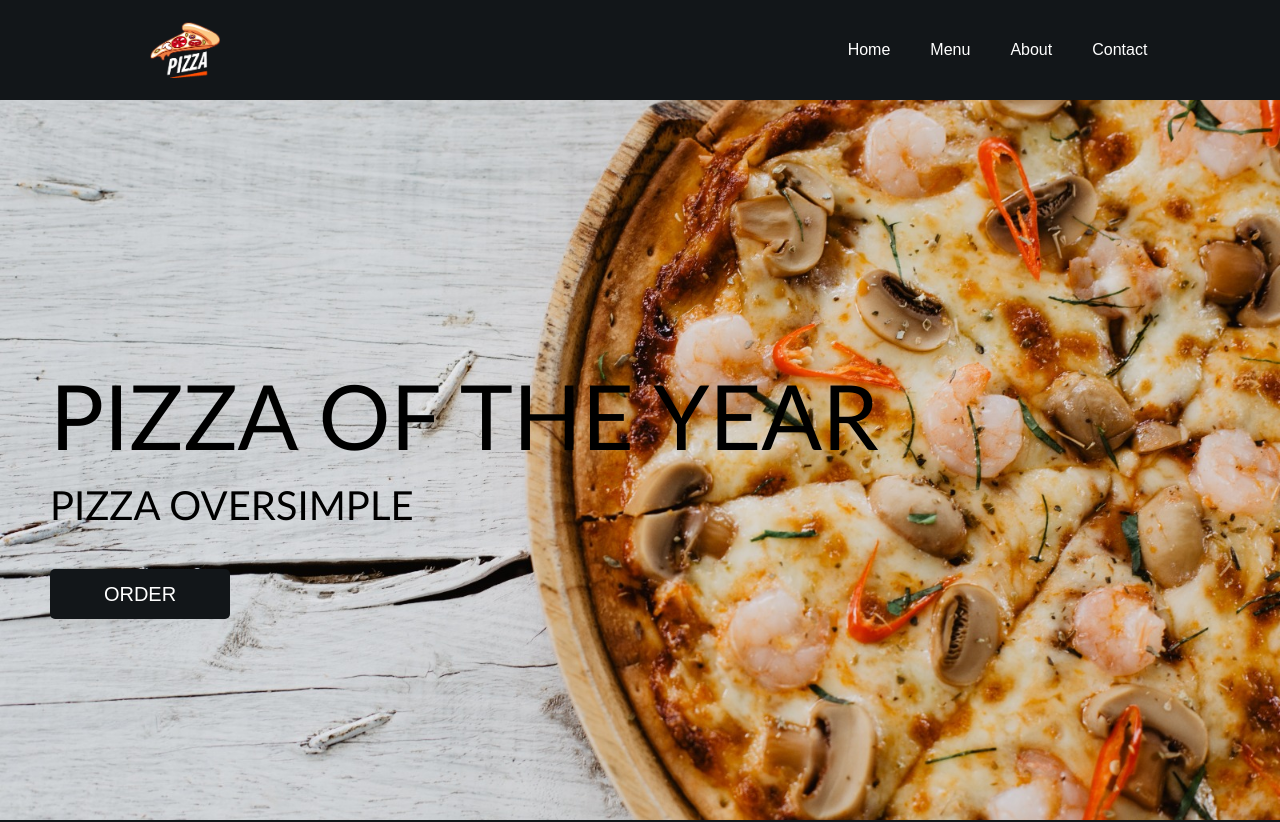
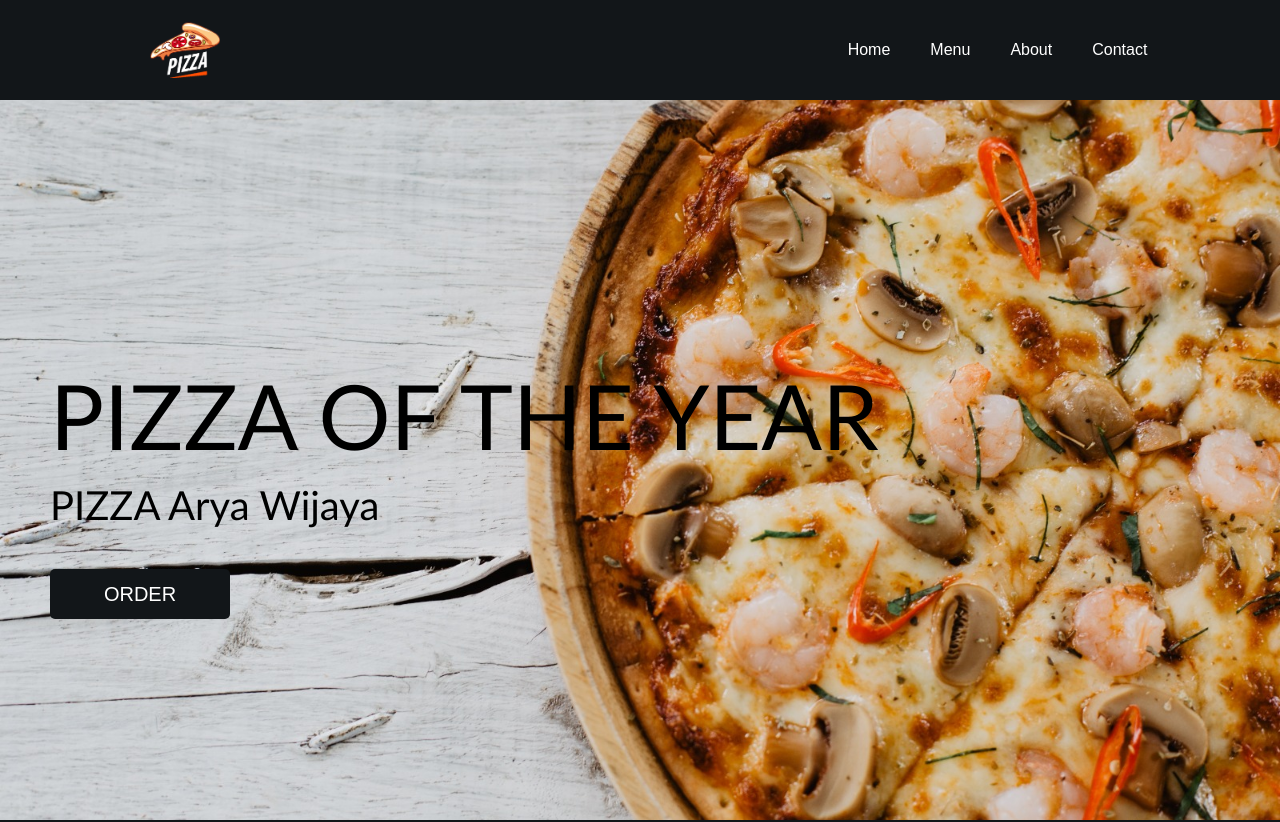
Before and after one commit to aryawijaya101/project-coba-coba-v1, a React (Create React App) app: page / in a window 1280 px wide. Shown: the top 822 px of the page. Built offline with nearby package versions, Linux system fonts and the light colour scheme.

Commit message:
first commit

```diff
--- a/src/pages/Home.js
+++ b/src/pages/Home.js
@@ -8,7 +8,7 @@ function Home() {
     <div className="home" style={{ backgroundImage: `url(${Pizza})` }}>
       <div className="headerContainer">
         <h1> PIZZA OF THE YEAR</h1>
-        <p>PIZZA OVERSIMPLE</p>
+        <p>PIZZA Arya Wijaya</p>
         <Link to="/menu">
           <button>ORDER</button>
         </Link>
```
